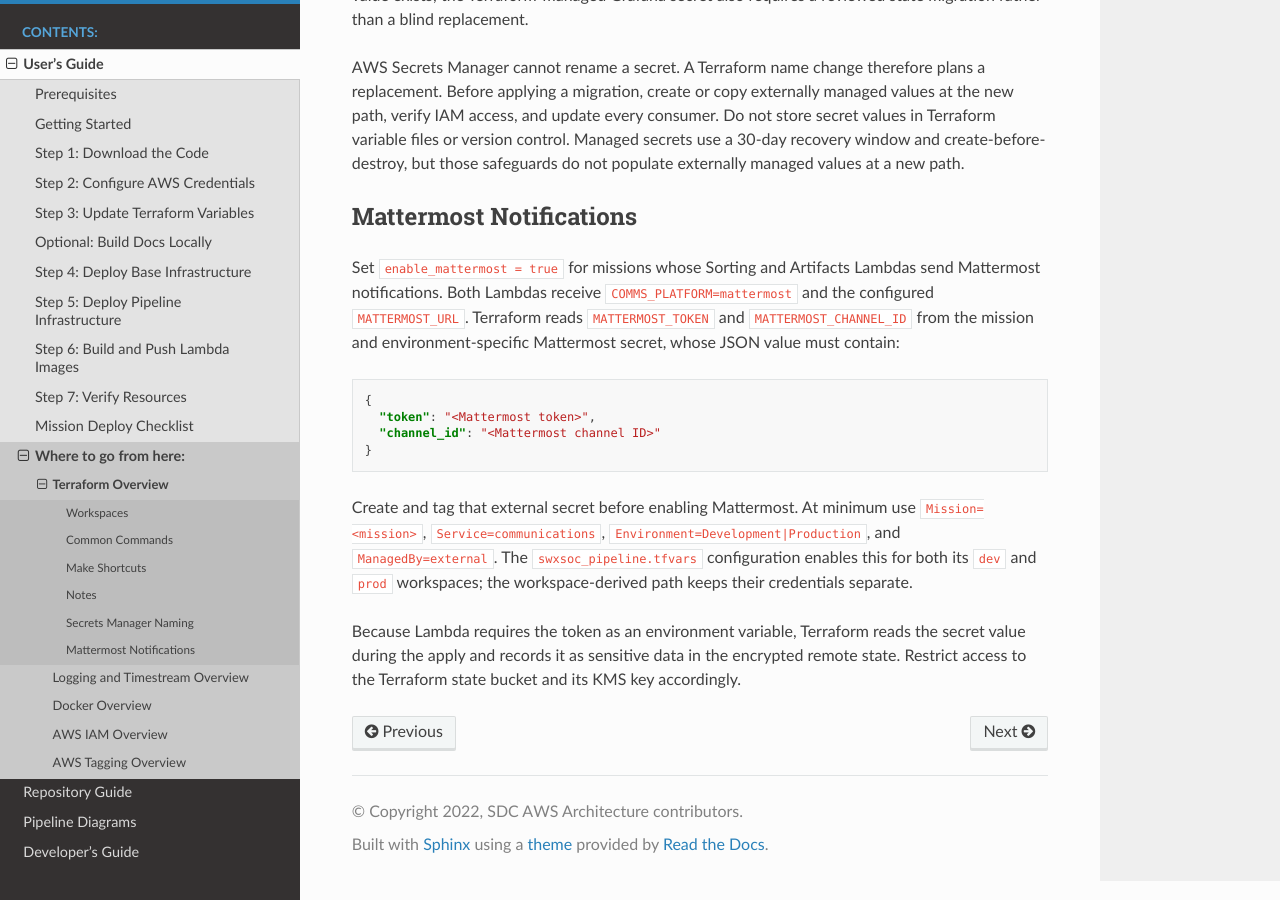
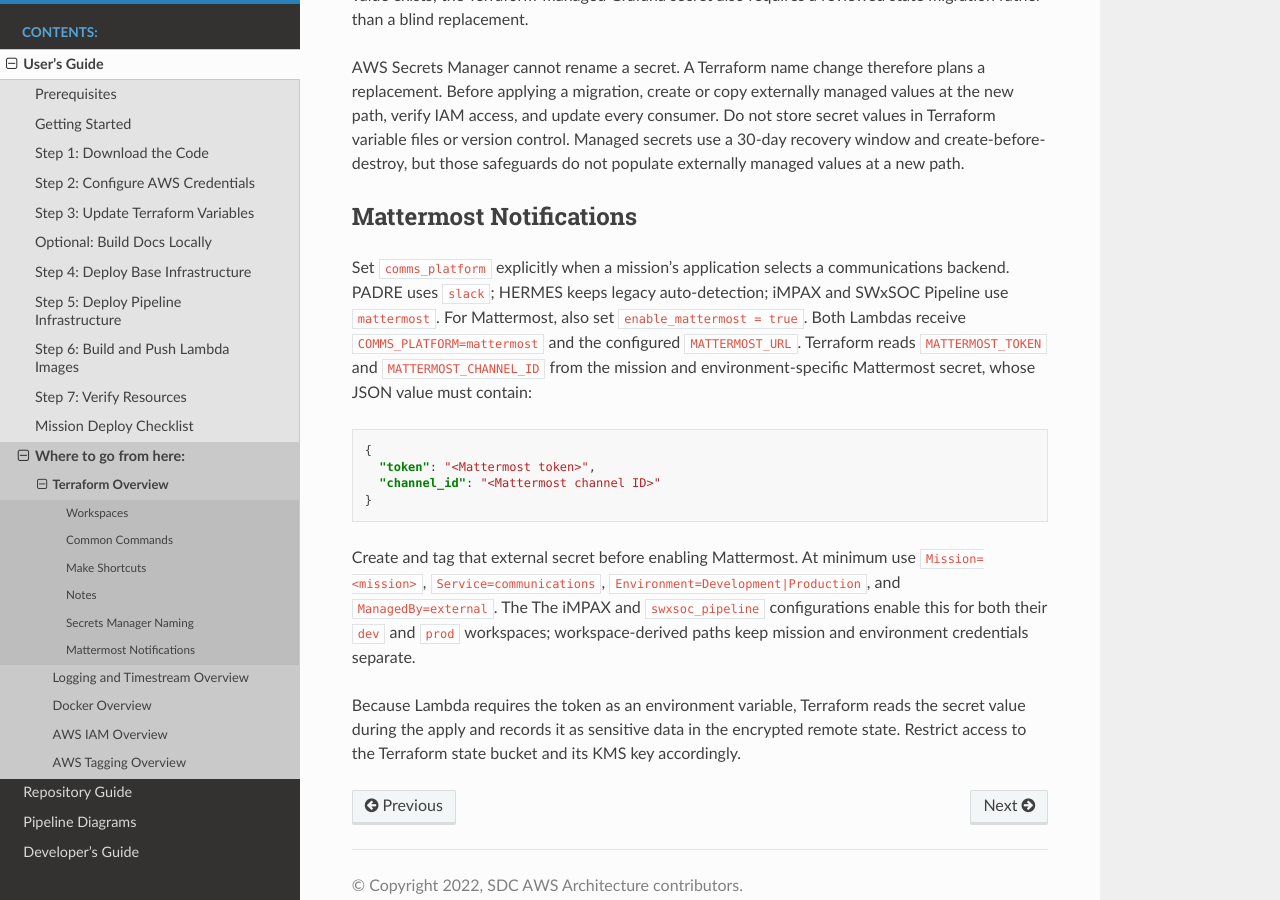
Before and after one commit to swxsoc/sdc_aws_architecture, a Sphinx documentation site: the page built from docs/user-guide/terraform-overview.rst, in a window 1280 px wide and 900 px high, scrolled down 2417 px. Built offline with Sphinx 7.4.7 and the Read the Docs theme 3.1.0, drawn with Linux system fonts in a browser that asks for light colours.

Commit message:
Adopt live mission communications settings

```diff
--- a/docs/user-guide/terraform-overview.rst
+++ b/docs/user-guide/terraform-overview.rst
@@ -119,8 +119,10 @@ those safeguards do not populate externally managed values at a new path.
 
 Mattermost Notifications
 ------------------------
-Set ``enable_mattermost = true`` for missions whose Sorting and Artifacts
-Lambdas send Mattermost notifications. Both Lambdas receive
+Set ``comms_platform`` explicitly when a mission's application selects a
+communications backend. PADRE uses ``slack``; HERMES keeps legacy auto-detection;
+iMPAX and SWxSOC Pipeline use ``mattermost``. For Mattermost, also set
+``enable_mattermost = true``. Both Lambdas receive
 ``COMMS_PLATFORM=mattermost`` and the configured ``MATTERMOST_URL``. Terraform
 reads ``MATTERMOST_TOKEN`` and ``MATTERMOST_CHANNEL_ID`` from the mission and
 environment-specific Mattermost secret, whose JSON value must contain:
@@ -135,9 +137,9 @@ environment-specific Mattermost secret, whose JSON value must contain:
 Create and tag that external secret before enabling Mattermost. At minimum use
 ``Mission=<mission>``, ``Service=communications``,
 ``Environment=Development|Production``, and ``ManagedBy=external``. The
-``swxsoc_pipeline.tfvars`` configuration enables this for both its ``dev`` and
-``prod`` workspaces; the workspace-derived path keeps their credentials
-separate.
+The iMPAX and ``swxsoc_pipeline`` configurations enable this for both their
+``dev`` and ``prod`` workspaces; workspace-derived paths keep mission and
+environment credentials separate.
 
 Because Lambda requires the token as an environment variable, Terraform reads
 the secret value during the apply and records it as sensitive data in the
```
Also changed, not shown: README.md (+5 -0 lines), 8 other files.
